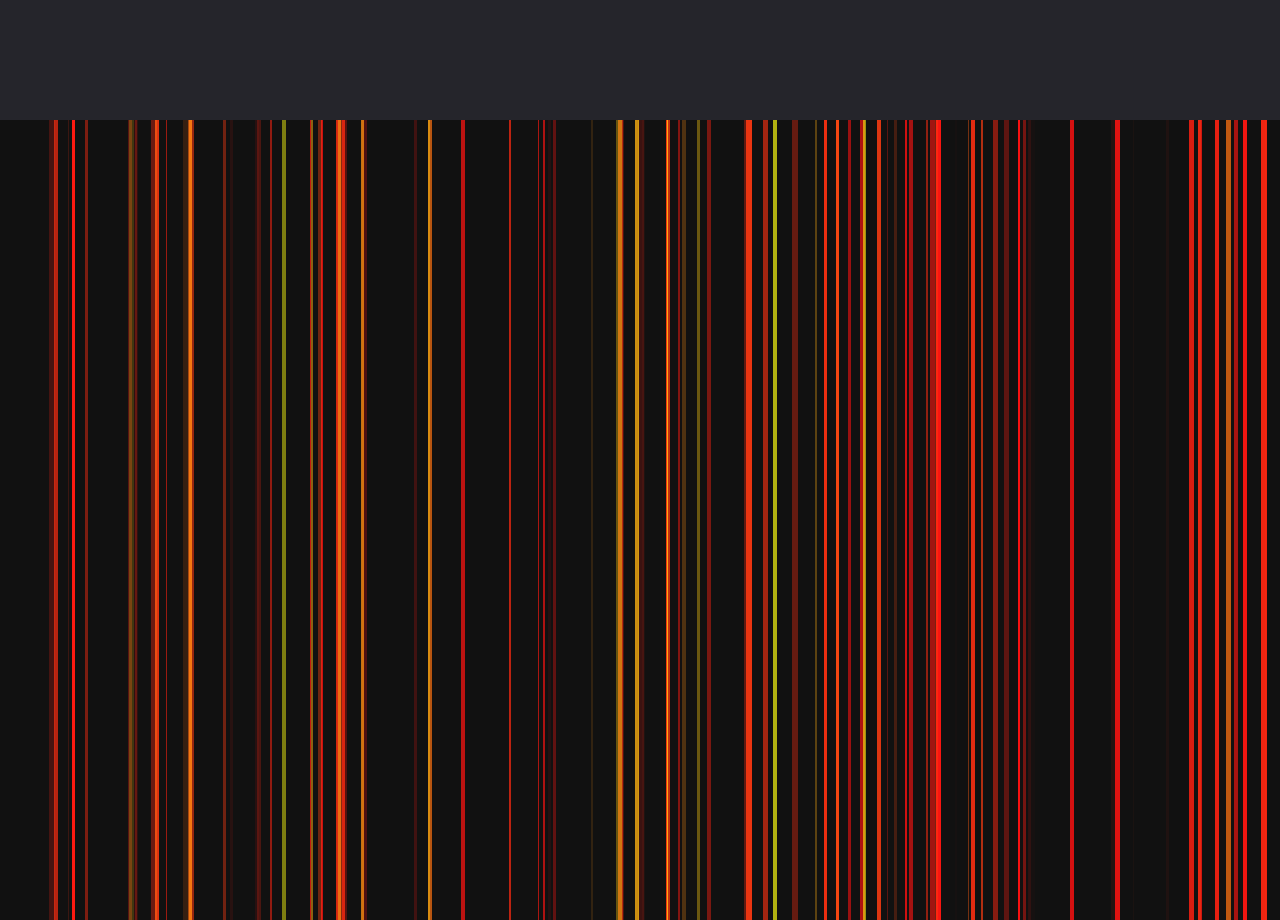
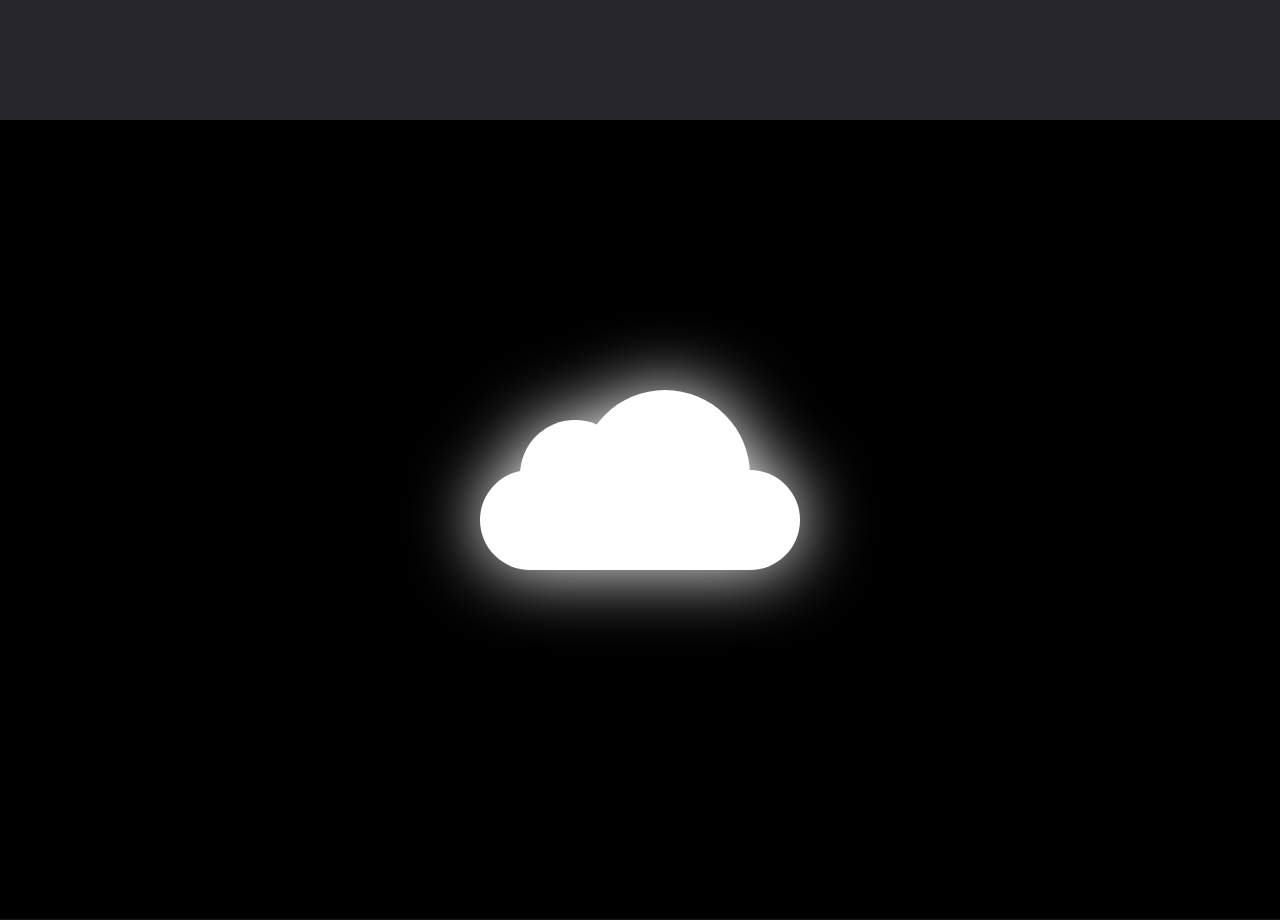
Before and after one commit to Houser97/React-Playground, a React (Vite) app: page / in a window 1280 px wide. Shown: the part 1480-2400 px from the top of the page. Built offline with nearby package versions, Linux system fonts and the light colour scheme.

Commit message:
Create RainText component and comment Netflix component

```diff
--- a/src/App.css
+++ b/src/App.css
@@ -38,7 +38,17 @@
   background-size: cover;
   min-height: 100vh;
   max-width: 100vw;
+}
+
+body {
+  margin: 0;
+  display: flex;
+  place-items: center;
+  min-width: 100wh;
+  min-height: 100vh;
+  background-color: #242424;
   overflow: hidden;
+  overflow-y: scroll;
 }
 
 @keyframes logo-spin {
--- a/src/App.tsx
+++ b/src/App.tsx
@@ -4,13 +4,14 @@
 import InvertedBorderRadiusCard from './components/InvertedBorderRadiusCard'
 import Navbar from './components/Navbar'
 import NetflixLines from './components/NetflixLines'
-
+import RainText from './components/RainText'
+//      <NetflixLines />
 function App() {
   return (
     <div className='app'>
       <InvertedBorderRadiusCard />
       <FormBorderAnimation />
-      <NetflixLines />
+      <RainText />
     </div>
   )
 }
--- /dev/null
+++ b/src/components/RainText.tsx
@@ -0,0 +1,11 @@
+import "../styles/RainText.css"
+
+const RainText = () => {
+  return (
+    <div className='rain__text-container main_container'>
+        <div className="cloud"></div>
+    </div>
+  )
+}
+
+export default RainText
--- /dev/null
+++ b/src/styles/RainText.css
@@ -0,0 +1,32 @@
+.rain__text-container {
+    /*height: 400px;*/
+    width: 100%;
+    display: flex;
+    position: relative;
+    justify-content: center;
+    border-bottom: 1px solid rgba(255, 255, 255, 0.1);
+    -webkit-box-reflect: below 1px linear-gradient(transparent, transparent, transparent, transparent, #0050);
+    background-color: black;
+}
+
+.cloud {
+    position: relative;
+    width: 320px;
+    height: 100px;
+    background: #fff;
+    border-radius: 100px;
+    z-index: 100;
+    filter: drop-shadow(0 0 35px #fff);
+}
+
+.cloud::before {
+    content: "";
+    position: absolute;
+    top: -50px;
+    left: 40px;
+    width: 110px;
+    height: 110px;
+    border-radius: 50%;
+    background: #fff;
+    box-shadow: 90px 0 0 30px #fff;
+}
```
